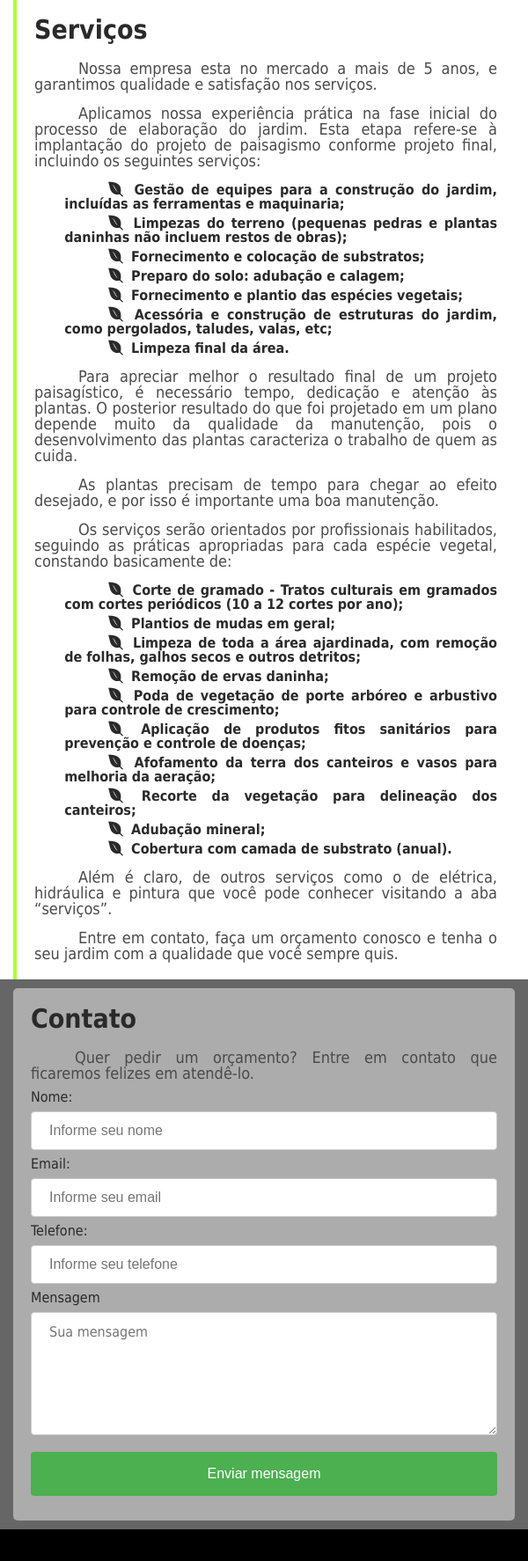
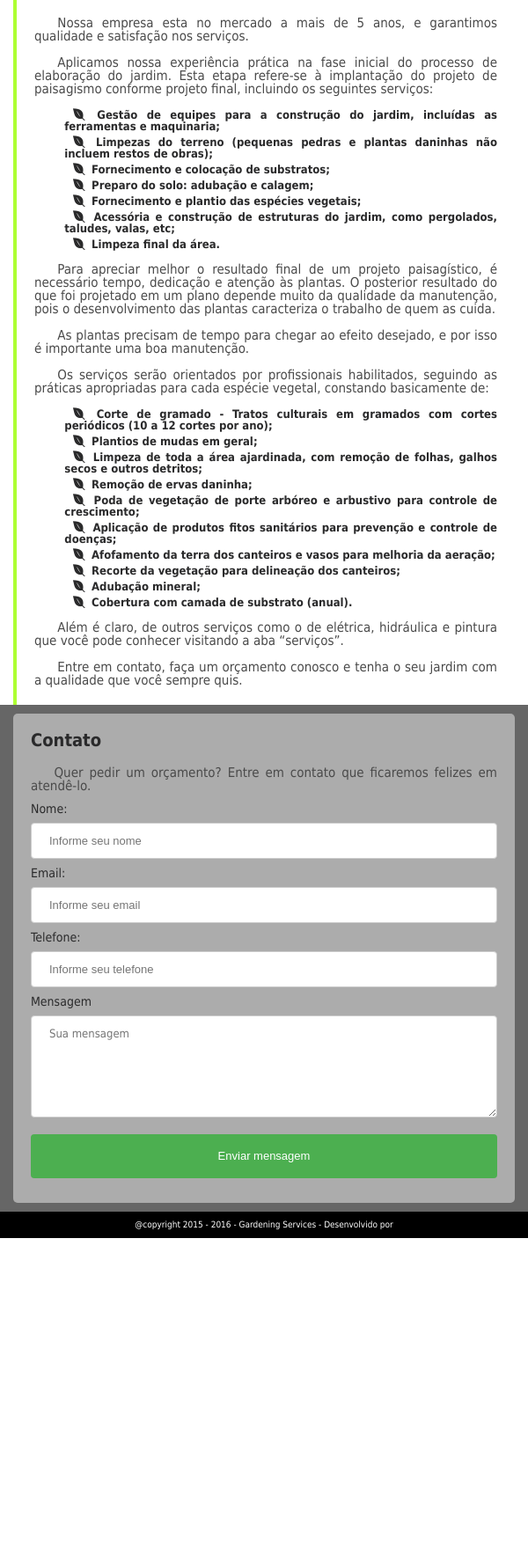
Before and after one commit to Renetf77/gardeningservice, a PHP site: page /GardeningService/ in a window 600 px wide. Shown: the part 334-2108 px from the top of the page at 88% size. After the commit the page ends 1741 px from the top, so only its background shows below. Run offline with PHP 8.4, Linux system fonts and the light colour scheme.

Commit message:
Ajustes para celular - copyright

```diff
--- a/css/main.css
+++ b/css/main.css
@@ -32,7 +32,7 @@
     text-justify: auto;
     margin-bottom: 15px;
     text-align-last: left;
-    text-indent: 50px;
+    text-indent: 5%;
     color: #4a4a4a;
 }
 
@@ -45,12 +45,13 @@
     /*text-indent: 50px;*/
     list-style-type: none ;
     font-weight: bold;
+
 }
 article li:before {
     content: "\f299"; /* FontAwesome Unicode */
     font-family: FontAwesome;
     display: inline-block;
-    margin-left: 50px; /* same as padding-left set on li */
+    margin-left: 2%; /* same as padding-left set on li */
     width: 1.3em; /* same as padding-left set on li */
 }
 
@@ -128,6 +129,9 @@
     width: 100%;
 
 }
+.logo{
+    height: 100px;
+}
 .menu ul{
     float: right;
     height: 100%;
@@ -170,7 +174,16 @@
     text-justify: auto;
     margin-bottom: 10px;
     text-align-last: left;
-    text-indent: 50px;
+    text-indent: 5%;
+}
+.legends{
+    font-size: 18px;
+}
+.footer{
+    color: white;
+    text-align: center;
+    font-size: 10px;
+    display: block;
 }
 
 #servicos{
@@ -186,7 +199,7 @@
 #contato{
     background: #666666;
     padding: 10px 0;
-}
+ }
 
 #footer {
     background: #000;
@@ -265,7 +278,16 @@
         vertical-align: middle;
         margin: auto auto;
     }
-
+    .top{
+        height: 77px;
+    }
+    .logo{
+        height: 75px;
+    }
+    .menu li{
+        line-height: 75px;
+        font-size: 16px;
+    }
     .title-slide1 {
         position: absolute;
         top: 30px;
@@ -318,10 +340,6 @@
     .jssora22r {
         visibility: visible;
     }
-
-    .menu li{
-        font-size: 16px;
-    }
 }
 
 @media (max-width: 600px) {
@@ -333,7 +351,17 @@
         vertical-align: middle;
         margin: auto auto;
     }
+    .top{
+        height: 62px;
+    }
+    .logo{
+        height: 60px;
+    }
 
+    .menu li{
+        line-height: 60px;
+        font-size: 10px;
+    }
     .title-slide1 {
         position: absolute;
         top: 30px;
@@ -394,6 +422,44 @@
     .menu li a{
         padding: 8px 2px;
     }
+
+    article h1{
+        font-size: 20px;
+    }
+
+    article p {
+        font-size: 15px;
+    }
+
+    article li {
+        font-size: 13px;
+    }
+
+    input {
+        font-size: 13px;
+    }
+
+    textarea {
+        font-size: 13px;
+    }
+
+    button {
+        font-size: 13px;
+    }
+
+    button:hover {
+        font-size: 15px;
+    }
+    .menu li{
+        font-size: 16px;
+    }
+    .tagline{
+        font-size: 15px;
+
+    }
+    .legends{
+        font-size: 14px;
+    }
 }
 
 /* jssor slider bullet navigator skin 05 css */
```
